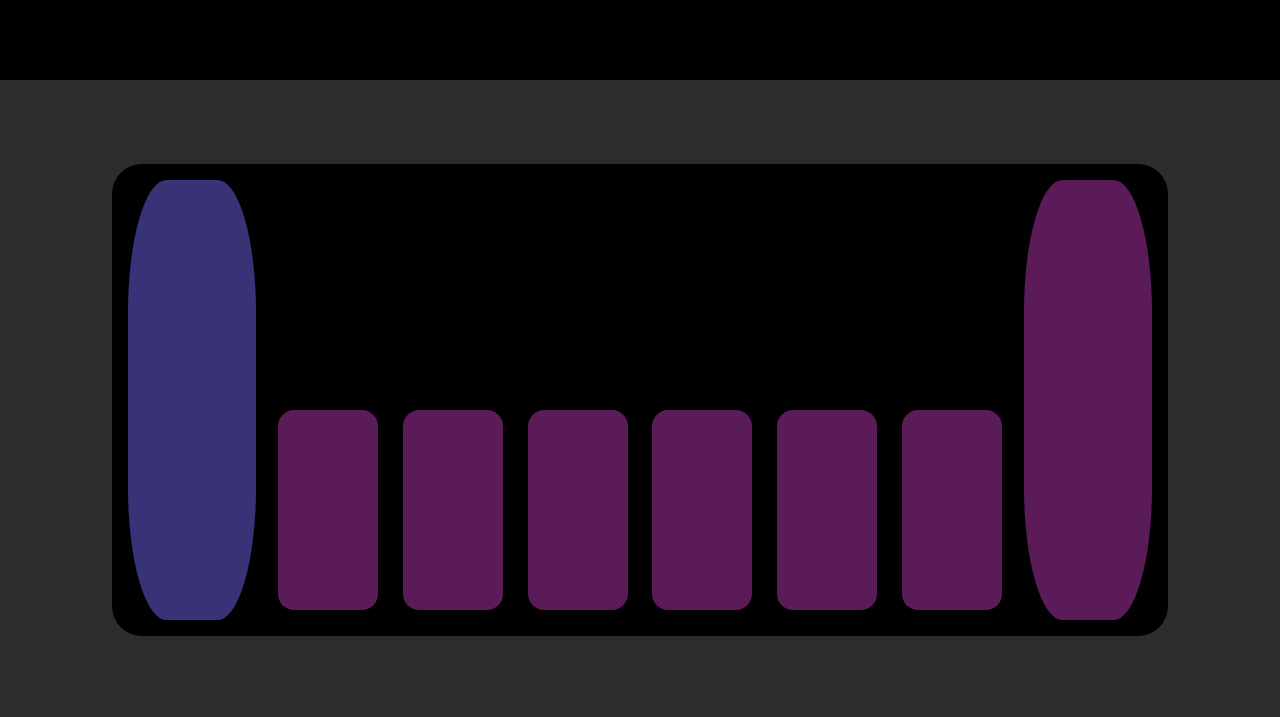
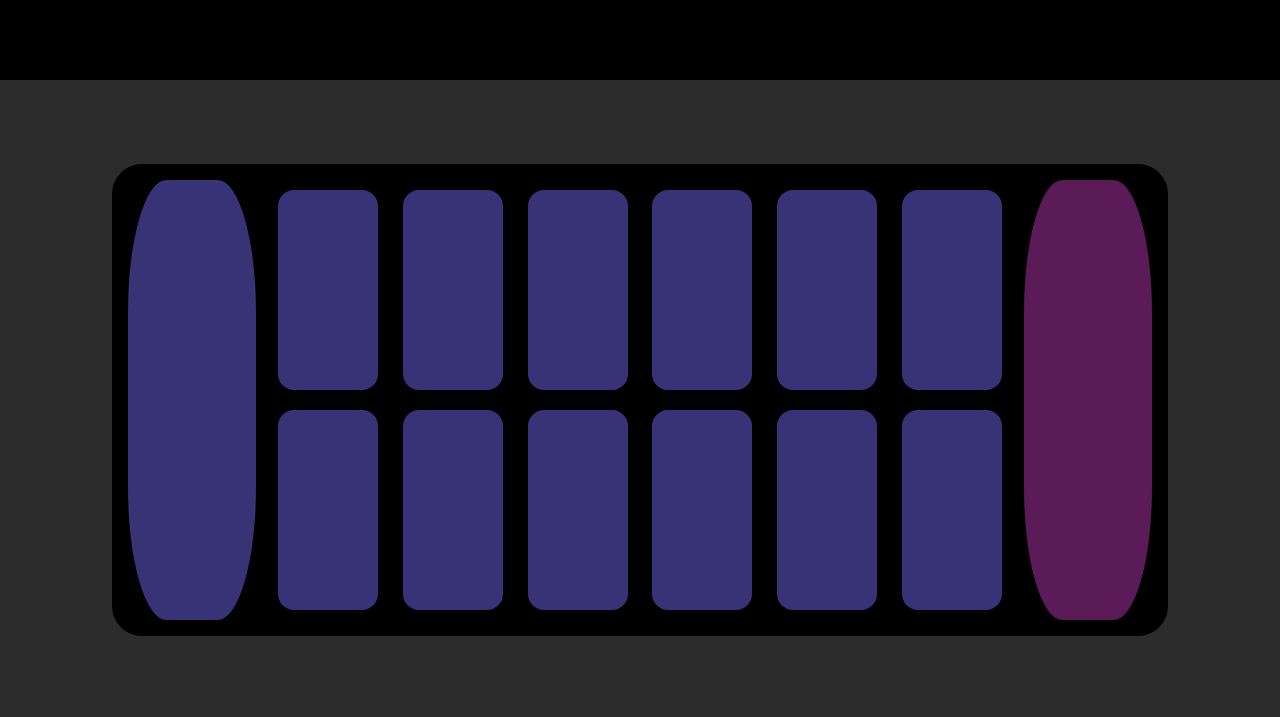
Before and after one commit to Jared-P-111/Mancala, a React app in the folder Mancala/: page / in a window 1280 px wide. Shown: the top 717 px of the page. Built offline with nearby package versions, Linux system fonts and the light colour scheme.

Commit message:
rearranged logic to support dynamic styling

```diff
--- a/Mancala/src/Components/App.js
+++ b/Mancala/src/Components/App.js
@@ -18,22 +18,7 @@ class App extends Component {
     return beadCount.map(() => <Beads />);
   };
 
-  renderPlayerOneCups = () => {
-    const player1cups = this.state.mancalaBoardData
-      .filter((player) => player.player === 1)
-      .map((cup, index) => <Cup key={index} styleSheet="player1" />);
-    return player1cups;
-  };
-
-  renderPlayerTwoCups = () => {
-    const player2cups = this.state.mancalaBoardData
-      .filter((player) => player.player === 2)
-      .map((cup, index) => <Cup key={index} styleSheet="player2" />);
-    return player2cups;
-  };
-
   render() {
-    this.renderPlayerOneCups();
     return (
       <>
         <div className="headerContainer">
--- a/Mancala/src/Components/Cup.js
+++ b/Mancala/src/Components/Cup.js
@@ -1,11 +1,7 @@
 import React from 'react';
 
-const Cup = ({ styleSheet, renderBeads }) => {
-  let styleType;
-  if (styleSheet === 'player1') {
-    styleType = 'cup p1cup';
-  }
-  return <div className={styleType}></div>;
+const Cup = ({ boardData }) => {
+  return <div className="p2cup cup"></div>;
 };
 
 export default Cup;
--- a/Mancala/src/Components/Game.js
+++ b/Mancala/src/Components/Game.js
@@ -1,22 +1,30 @@
 import React, { Component } from 'react';
 import '../Styles/styles.css';
+import Cup from './Cup';
 
 class Game extends Component {
   render() {
-    const { renderPOneCups, renderPTwoCups } = this.props;
-
+    const { boardData } = this.props;
     return (
       <div className="gameBackDrop">
         <div className="scoreBoard p1ScoreBoard"></div>
         <div className="game">
-          <div className="p1cups" renderBeads={this.renderBeads}>
-            {renderPOneCups()}
+          <div className="p1cups">
+            {boardData
+              .filter((curPlayer) => curPlayer.player === 1)
+              .map((cup, index) => (
+                <Cup key={index} />
+              ))}
           </div>
-          <div className="mancala-player1 cup7">{}</div>
-          <div className="p2cups" renderBeads={this.renderBeads}>
-            {renderPTwoCups()}
+          <div className="mancala-player1"></div>
+          <div className="p2cups">
+            {boardData
+              .filter((player) => player.player === 2)
+              .map((cup, index) => (
+                <Cup key={index} />
+              ))}
           </div>
-          <div className="mancala-player2 cup14">{}</div>
+          <div className="mancala-player2"></div>
         </div>
         <div className="scoreBoard p1ScoreBoard"></div>
       </div>
--- a/Mancala/src/Data/data.js
+++ b/Mancala/src/Data/data.js
@@ -19,8 +19,16 @@ const mancalaBoardData = [
     id: 3,
     beadCount: 4,
   },
-  { player: 1, id: 4, beadCount: 4 },
-  { player: 1, id: 5, beadCount: 4 },
+  {
+    player: 1,
+    id: 4,
+    beadCount: 4,
+  },
+  {
+    player: 1,
+    id: 5,
+    beadCount: 4,
+  },
   {
     player: 'mancala1',
     id: 6,
--- a/Mancala/src/Styles/styles.css
+++ b/Mancala/src/Styles/styles.css
@@ -63,6 +63,7 @@
   display: grid;
   grid-template-columns: 1fr 1fr 1fr 1fr 1fr 1fr;
   justify-items: center;
+  flex-direction: row-reverse;
   padding: 10px;
 }
 
```
